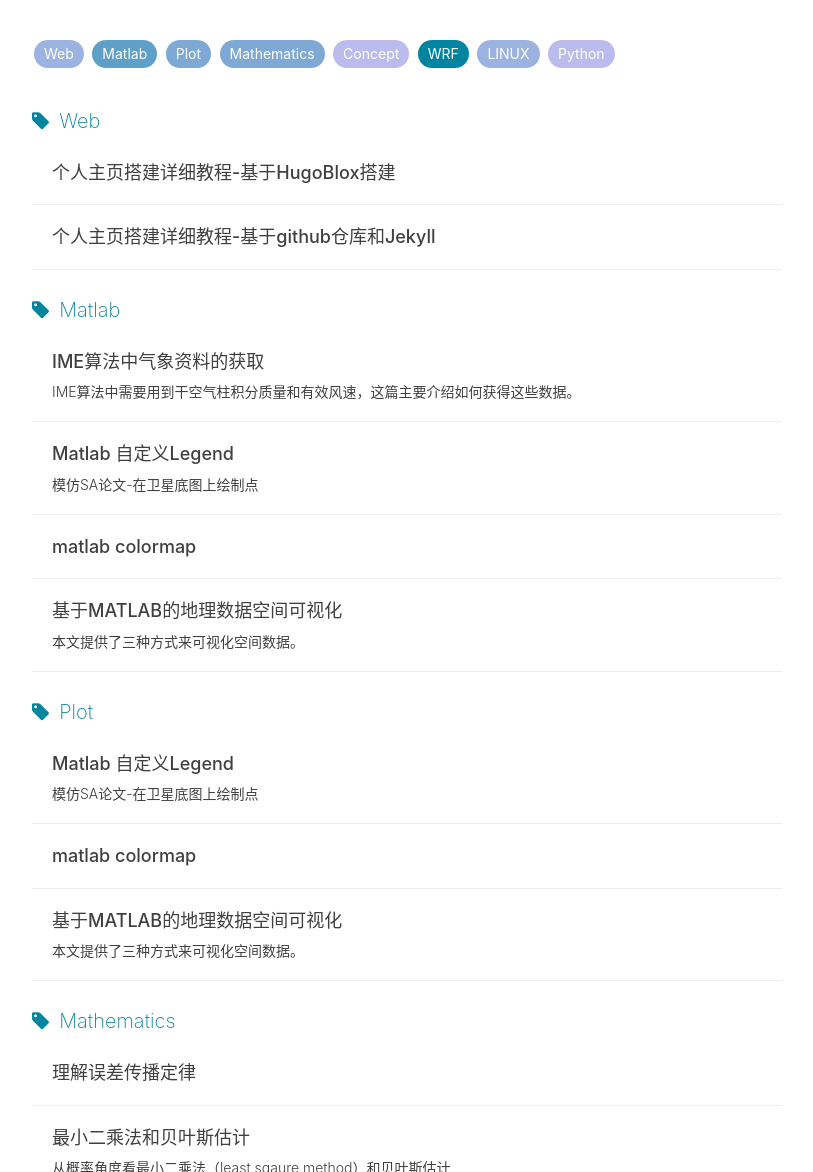
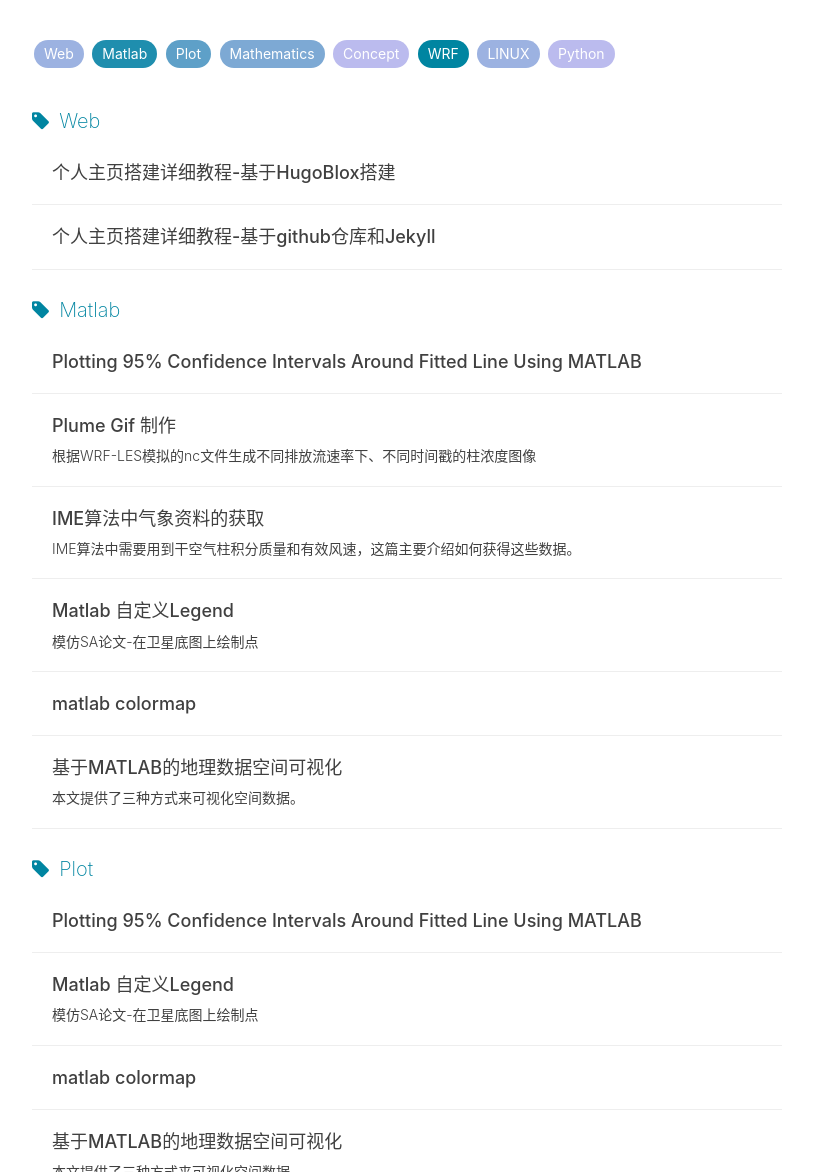
Before and after one commit to peisipand/peisipand.github.io, a Jekyll site: the page built from tags.html, in a window 1280 px wide and 1400 px high. Shown: the part 228-1400 px from the top of the window, without its empty margins (233-1046 px from the left). Built offline with Jekyll 4.4.1, drawn with Linux system fonts in a browser that asks for light colours; nearby versions of some CDN libraries; comment, search, counter and statistics services are not loaded; some of the changed lines change nothing that is shown.

Commit message:
240429 first

````diff
--- a/_posts/2024-01-10-WRF_LES PLUME gif.md
+++ b/_posts/2024-01-10-WRF_LES PLUME gif.md
@@ -8,6 +8,7 @@ header-img: img/wallhaven-dg3opm.jpg
 catalog: true
 tags:
     - WRF
+    - Matlab
 ---
 
 # 一、初步测试
--- /dev/null
+++ b/_posts/2024-04-29-Matlab_Plotting different confidence intervals around fitted line.md
@@ -0,0 +1,103 @@
+---
+layout:     post
+title:      Plotting 95% Confidence Intervals Around Fitted Line Using MATLAB
+subtitle:
+date:       2024-04-29
+author:     Peisipand
+header-img: img/wallhaven-dg3opm.jpg
+catalog: true
+tags:
+    - Matlab
+    - Plot
+---
+
+
+---
+
+读论文的时候发现一个好看的图（如下），之前知道这种图用R语言来画非常方便，这次想用MATLAB来实现一下。
+
+![picture1](/img/Matlab_Plotting_95CI/reference.png "图1")
+
+```
+以下是我写的自动从网上获取ncl colormap RGB值的函数，该函数也可以从[我的github](https://github.com/peisipand/matlab_function_by_pzp/blob/main/ncl_colormap.m)中获取。
+
+```bash
+clc;clear;
+x = [10,20,50,300 400 500]'; % in_situ_emission_rate
+y = [15,24,60,304 402 400]'; % estimated_emission_rate
+e = std(y)*ones(size(y))/10; % e是误差值，这里我们使用标准差作为示例
+% 给x进行排序，方便绘制区间图
+[X, I] = sort(x);
+Y = y(I);
+x = X;
+y = Y;
+mdl = fitlm(x,y);%求一元线性拟合的参数
+[p, s] = polyfit(x, y, 1);
+y1 = polyval(p, x);
+[yfit, dy] = polyconf(p, x, s, 'predopt', 'curve');
+r2 = ['R^2=',num2str(mdl.Rsquared.Ordinary,'%.2f')];% 即一元线性拟合的R平方
+fitted_line = ['y=',num2str(p(1),'%.2f'),'x+',num2str(p(2),'%.2f')];
+% 开始绘图
+figureHandle = figure;
+set(gcf,'unit','centimeters','position',[25,15,8.5,8.5]); % 图形窗口在电脑屏幕上的位置和尺寸[左 下 宽 高]
+% 单栏图宽度为 8.5 cm,双栏为17.4 mm
+p1 = patch([x; flipud(x)], [yfit - dy; flipud(yfit + dy)], [217 235 249] / 255, 'FaceA', 0.95, 'EdgeA', 0);
+hold on;
+p2 = plot(x, y1, 'Color', [20 111 170] / 255, 'linewidth', 1);
+hold on;
+% p3 = scatter(x, y, 'filled','MarkerFaceColor',[20 111 170] / 255);
+p3 = errorbar(x, y, e, 'o','MarkerFaceColor',[20 111 170] / 255,'Color',[20 111 170] / 255); % 使用'o'来表示数据点为圆圈形状
+hold on;
+p4 = plot(x, x, 'k--','linewidth', 1);
+lg = legend([p3,p2,p1,p4],{'N', [fitted_line,', ',r2], '95% confidence interval','Parity line'},'location','NorthWest');
+% 坐标区调整
+axis tight
+set(gca, 'Box', 'off', ...                                   % 边框
+         'LineWidth', 1,...                                  % 线宽
+         'XGrid', 'on', 'YGrid', 'on', ...                   % 网格
+         'TickDir', 'out', 'TickLength', [.015 .015], ...    % 刻度
+         'XMinorTick', 'off', 'YMinorTick', 'off', ...       % 小刻度
+         'XColor', [.1 .1 .1],  'YColor', [.1 .1 .1])        % 坐标轴颜色
+% 坐标轴刻度调整
+set(gca, 'YTick', 0:100:500,...
+         'Ylim' , [-10 510], ...
+         'Xlim' , [-10 510], ...
+         'XTick', 0:100:500)
+%'Xticklabel',{'S1' 'S2' 'S3' 'S4' 'S5' 'S6'}
+% 字体和字号
+set(gca, 'FontName', 'Arial', 'FontSize', 8)
+set(lg, 'FontName',  'Arial', 'FontSize', 8)
+hXLabel = xlabel('In situ emission rate (t CO_2/hr)');
+hYLabel = ylabel('Estimated emission rate (t CO_2/hr)');
+set([hXLabel,hYLabel], 'FontName',  'Arial', 'FontSize', 8)
+% 背景颜色
+set(gcf,'Color',[1 1 1])
+% 添加上、右框线
+xc = get(gca,'XColor');
+yc = get(gca,'YColor');
+unit = get(gca,'units');
+ax = axes( 'Units', unit,...
+           'Position',get(gca,'Position'),...
+           'XAxisLocation','top',...
+           'YAxisLocation','right',...
+           'Color','none',...
+           'XColor',xc,...
+           'YColor',yc);
+set(ax, 'linewidth',1,...
+        'XTick', [],...
+        'YTick', []);
+%% 图片输出
+fileout = 'test';
+print(figureHandle,[fileout,'.png'],'-r300','-dpng');
+```
+
+效果如图
+
+![picture1](/img/Matlab_Plotting_95CI/Matlab_figure.png "图2")
+
+
+# 参考链接
+
+[用成像光谱测量液化天然气（LNG）接收站的二氧化碳排放 - Zhang - 2023 - 地球物理研究快报 - Wiley Online Library](https://agupubs.onlinelibrary.wiley.com/doi/10.1029/2023GL105755)
+
+[Plotting different Confidence Intervals around Fitted Line using R and ggplot2 | DataWim](https://www.datawim.com/post/plotting-confidence-intervals-in-r/)
````
Also changed, not shown: img/Matlab_Plotting_95CI/Matlab_figure.png (added), img/Matlab_Plotting_95CI/reference.png (added).
